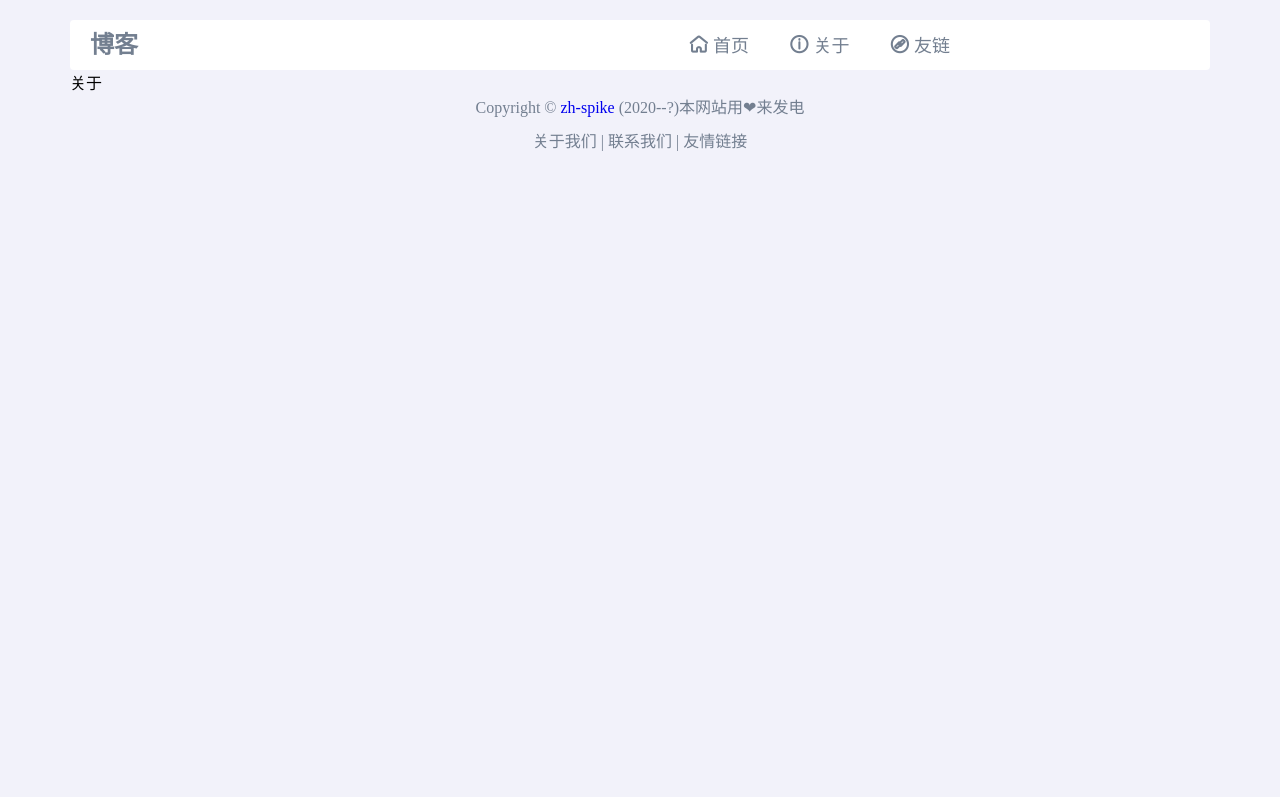
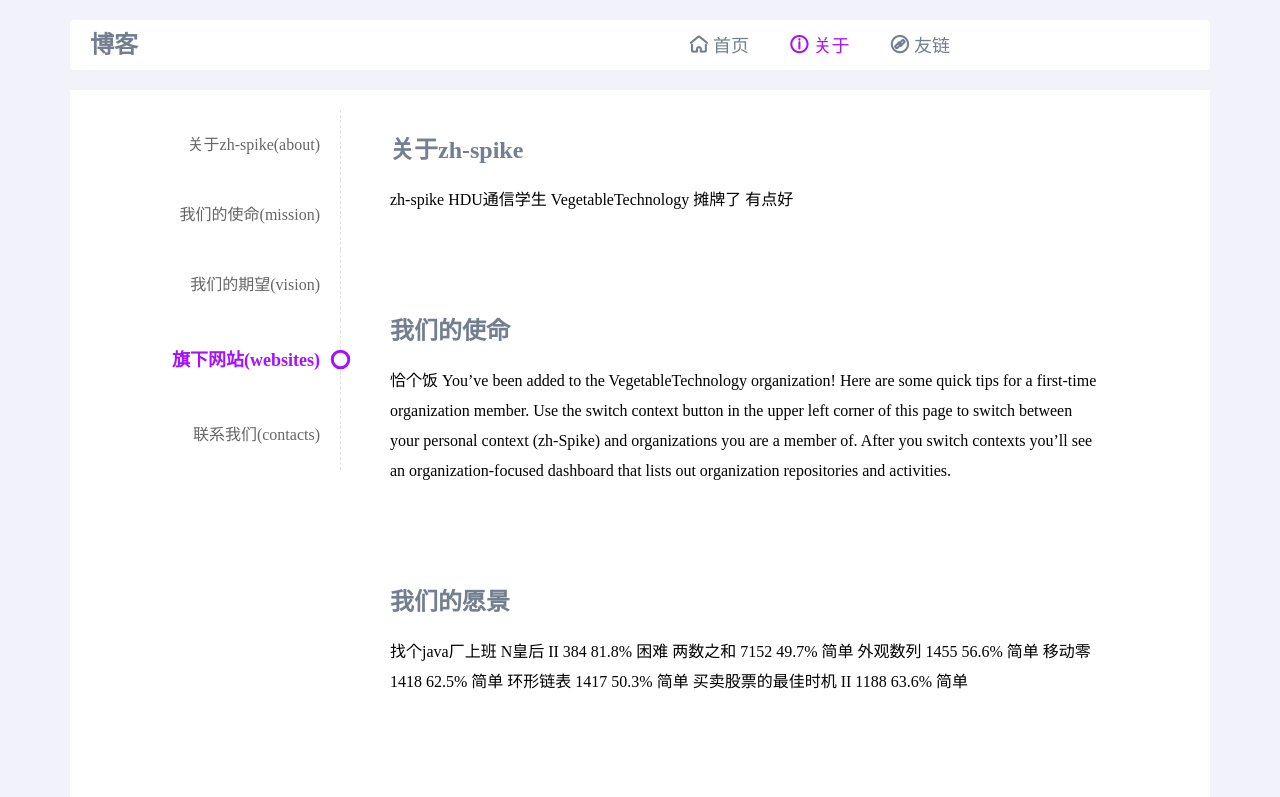
Before and after one commit to zh-Spike/BlogFrontEnd_Nuxt.js, a Nuxt app: page /about in a window 1280 px wide. Shown: the top 797 px of the page. Built offline with nearby package versions, Linux system fonts and the light colour scheme; no server answers.

Commit message:
update store tree && finish about

```diff
--- a/layouts/default.vue
+++ b/layouts/default.vue
@@ -44,13 +44,17 @@
       </div>
       <div class="navigation-box float-right ">
         <NuxtLink to="/">
-          <span><i class="sob_blog sobhome"></i> 首页</span>
+          <span :class="$store.state.currentActivityTab==='index'?'header-title-activity':''">
+            <i class="sob_blog sobhome"></i> 首页</span>
         </NuxtLink>
         <NuxtLink to="/about">
-          <span><i class="sob_blog sobabout_line"></i> 关于</span>
+          <span :class="$store.state.currentActivityTab==='about'?'header-title-activity':''">
+            <i class="sob_blog sobabout_line"></i> 关于</span>
         </NuxtLink>
         <NuxtLink to="/link">
-          <span><i class="sob_blog soblink"></i> 友链</span>
+          <span :class="$store.state.currentActivityTab==='link'?'header-title-activity':''">
+            <i class="sob_blog soblink">
+          </i> 友链</span>
         </NuxtLink>
       </div>
     </div>
@@ -134,6 +138,10 @@ export default {
 }
 </script>
 <style>
+.header-title-activity {
+  color: #A612FF !important;
+}
+
 h1 {
   color: #737F90;
   font-size: 24px;
--- a/pages/about/index.vue
+++ b/pages/about/index.vue
@@ -1,13 +1,303 @@
 <template>
-  <div class="index-page-box">
-   关于
+  <div class="about-box clear-fix" id="about-box">
+    <div class="about-left-part float-left" id="about-left-part">
+      <el-tabs tab-position="left" v-model="target" @tab-click="onLeftItemClick">
+        <el-tab-pane label="关于zh-spike(about)" name="about"></el-tab-pane>
+        <el-tab-pane label="我们的使命(mission)" name="mission"></el-tab-pane>
+        <el-tab-pane label="我们的期望(vision)" name="vision"></el-tab-pane>
+        <el-tab-pane label="旗下网站(websites)" name="websites"></el-tab-pane>
+        <el-tab-pane label="联系我们(contacts)" name="contacts"></el-tab-pane>
+      </el-tabs>
+    </div>
+    <div class="about-right-part float-left" id="about-right-part">
+      <div class="about-item">
+        <h1 id="about">
+          关于zh-spike
+        </h1>
+        <p>
+          zh-spike HDU通信学生
+          VegetableTechnology
+          摊牌了 有点好
+        </p>
+      </div>
+      <div class="about-item">
+        <h1 id="mission">
+          我们的使命
+        </h1>
+        <p>
+          恰个饭
+          You’ve been added to the VegetableTechnology organization!
+          Here are some quick tips for a first-time organization member.
+
+          Use the switch context button in the upper left corner of this page to switch between your personal context
+          (zh-Spike) and organizations you are a member of.
+          After you switch contexts you’ll see an organization-focused dashboard that lists out organization
+          repositories and activities.
+        </p>
+      </div>
+      <div class="about-item">
+        <h1 id="vision">
+          我们的愿景
+        </h1>
+        <p>
+          找个java厂上班
+
+          N皇后 II 384 81.8% 困难
+          两数之和 7152 49.7% 简单
+          外观数列 1455 56.6% 简单
+          移动零 1418 62.5% 简单
+          环形链表 1417 50.3% 简单
+          买卖股票的最佳时机 II 1188 63.6% 简单
+        </p>
+      </div>
+      <div class="about-item">
+        <h1 id="websites">
+          旗下网站
+        </h1>
+        <div class="websites">
+          <ul>
+            <li><a href="https://github.com/zh-Spike?tab=repositories/" target="_blank">zh-spike</a></li>
+            <li><a href="https://github.com/VegetableTechnology" target="_blank">蔬菜科技(VT)</a></li>
+            <li><a href="https://github.com/orgs/VegetableTechnology/teams/vt_touchfish/" target="_blank">VT摸鱼事业群</a>
+            </li>
+          </ul>
+          <div class="about-img">
+            <img src="https://img.nga.178.com/attachments/mon_201807/13/-421abQ5-dj5oZ17T3cS18g-m8.jpg">
+          </div>
+        </div>
+      </div>
+      <div class="about-item">
+        <h1 id="contacts">
+          联系我们
+        </h1>
+        <div class="about-img">
+          <img src="https://img.nga.178.com/attachments/mon_201807/20/h4Q5-aeqlXgZ4bT3cSqe-hy.png">
+        </div>
+        <p class="contact">
+          github
+          <br>
+          邮箱1 zh-bebop@outlook.com
+          <br>
+          邮箱2 zh.bebop@gmail.com
+        </p>
+      </div>
+    </div>
   </div>
 </template>
 
 <script>
-export default {}
+export default {
+  data() {
+    return {
+      target: 'about',
+      contentHeaders: [],
+      isClickLeftSwitch: false
+    }
+  },
+  methods: {
+    onLeftItemClick() {
+      this.isClickLeftSwitch = true;
+      this.$router.push({
+        path: '/about#' + this.target
+      });
+    },
+    onWindowScroll() {
+      let dy = document.documentElement.scrollTop;
+      let dx = document.documentElement.scrollLeft;
+      let leftBox = document.getElementById('about-left-part');
+      let parentBox = document.getElementById('about-box');
+      if (leftBox && parentBox) {
+        let parentBoxTop = parentBox.offsetTop;
+        // console.log(parentBoxTop);
+        if (dy > parentBoxTop) {
+          leftBox.style.top = '0px';
+        } else {
+          leftBox.style.top = (parentBoxTop - dy) + 'px';
+        }
+        // 处理横向滑动
+        if (dx > 0) {
+          leftBox.style.left = -dx + 'px';
+        } else {
+          leftBox.style.left = parentBox.offsetLeft + 'px';
+        }
+      }
+      if (!this.isClickLeftSwitch) {
+        // 处理标签滚动的范围
+        for (let i = 0; i < this.contentHeaders.length - 1; i++) {
+          let first = this.contentHeaders[i];
+          let second = this.contentHeaders[i + 1];
+          // 关于padding做了一些优化
+          if (dy >= first.offTop - 40 && dy < second.offTop - 40) {
+            this.target = first.id;
+            // console.log(this.target);
+            break;
+          }
+        }
+      } else {
+        this.isClickLeftSwitch = false;
+      }
+      // console.log("scroll...");
+    }
+  },
+  beforeDestroy() {
+    window.removeEventListener('scroll', this.onWindowScroll);
+  },
+  mounted() {
+    // 处理内容部分的H1标签距离 从后台获取数据
+    // 在mounted去完后 处理数据
+    let rightContent = document.getElementById('about-right-part');
+    let h1List = rightContent.querySelectorAll('h1');
+    h1List.forEach(item => {
+      this.contentHeaders.push({
+        offTop: item.offsetTop,
+        id: item.id
+      });
+    });
+
+    let that = this;
+    window.onresize = function () {
+      that.onWindowScroll();
+    }
+    window.addEventListener("scroll", this.onWindowScroll);
+    this.$store.commit("setCurrentActivityTab", "about");
+    this.onWindowScroll();
+  },
+}
 </script>
 
 <style>
+#about-left-part {
+  position: fixed;
+  top: 91px;
+}
+
+.about-left-part .el-tabs--left .el-tabs__header.is-left {
+  margin-right: 0;
+}
+
+.about-left-part .el-tabs__item {
+  border-right: 1px dashed #e0e0e0;
+  height: fit-content;
+  color: #666;
+  padding-top: 15px;
+  padding-bottom: 15px;
+  font-size: 16px;
+  transition: all .3s;
+}
+
+.about-left-part .el-tabs__nav {
+  padding-right: 30px;
+}
+
+.about-left-part .el-tabs__item.is-active {
+  color: #A612FF;
+  font-size: 18px;
+  padding-top: 20px;
+  padding-bottom: 20px;
+  font-weight: 600;
+  transition: all .3s;
+}
+
+.about-left-part .el-tabs__item.is-active::after {
+  content: " ";
+  display: inline-block;
+  position: absolute;
+  right: -20px;
+  width: 27px;
+  height: 27px;
+  border: 6px solid #A612FF;
+  -webkit-border-radius: 50%;
+  -moz-border-radius: 50%;
+  border-radius: 50%;
+  background-color: #fff;
+  -webkit-transform: scale(.5);
+  -moz-transform: scale(.5);
+  -ms-transform: scale(.5);
+  transform: scale(.5);
+}
+
+.about-left-part .el-tabs__nav-wrap::after {
+  display: none;
+}
+
+.about-left-part .el-tabs__active-bar {
+  width: 0 !important;
+}
+
+.about-left-part .el-tabs {
+  text-align: right;
+}
+
+.about-left-part .el-tabs--left .el-tabs__header.is-left {
+  float: none;
+}
+
+.about-box {
+  background: #fff;
+  margin-top: 20px;
+  margin-bottom: 20px;
+}
+
+.about-left-part {
+  /*
+  1140-300=840px
+  */
+  width: 300px;
+  padding-top: 20px;
+  min-height: 300px;
+}
+
+.about-right-part {
+  width: 710px;
+  padding: 40px 110px 20px 20px;
+  margin-left: 300px;
+  /*height: 1900px;*/
+}
+
+.about-item {
+  padding-top: 5px;
+  padding-bottom: 80px;
+  line-height: 30px;
+  font-size: 16px;
+}
+
+.about-right-part .about-img {
+  margin-bottom: 100px;
+}
+
+.about-right-part .about-img img {
+  width: 100%;
+}
+
+.websites a {
+  padding-right: 10px;
+  color: #7f828b;
+}
+
+.websites {
+  margin-left: 20px;
+}
+
+.about-item p {
+  display: block;
+  margin-block-start: 1em;
+  margin-block-end: 1em;
+  margin-inline-start: 0px;
+  margin-inline-end: 0px;
+}
+
+h1 {
+  color: #737f90;
+  font-size: 24px;
+  font-weight: 600;
+}
+
+.about-right-part h1 {
+  margin-bottom: 20px;
+}
+
+.about-item .contact {
+  color: #7f828b;
+}
 
 </style>
--- a/pages/forget/index.vue
+++ b/pages/forget/index.vue
@@ -56,6 +56,9 @@ import * as api from "@/api/api";
 import {hex_md5} from "@/utils/md5";
 
 export default {
+  mounted() {
+    this.$store.commit("setCurrentActivityTab", "index");
+  },
   data() {
     return {
       showType: 'verifyCode',
--- a/pages/index.vue
+++ b/pages/index.vue
@@ -207,6 +207,10 @@ export default {
     }
   },
   mounted() {
+    this.$store.commit("setCurrentActivityTab", "index");
+    // console.log(this.$store.state.currentActivityTab);
+    // this.$store.commit("setCurrentActivityTab", "about");
+    // console.log(this.$store.state.currentActivityTab);
     this.listAppointments();
     this.checkToken();
     window.addEventListener('scroll', this.onWindowScroll);
--- a/pages/link/index.vue
+++ b/pages/link/index.vue
@@ -17,6 +17,9 @@
 import * as api from '@/api/api';
 
 export default {
+  mounted() {
+    this.$store.commit("setCurrentActivityTab", "link");
+  },
   asyncData() {
     return api.getLinkList().then(result => {
       console.log(result.data);
--- a/pages/login/index.vue
+++ b/pages/login/index.vue
@@ -89,7 +89,7 @@ export default {
     }
   },
   mounted() {
-
+    this.$store.commit("setCurrentActivityTab", "index");
   },
   methods: {
     checkLoginState() {
--- a/pages/register/index.vue
+++ b/pages/register/index.vue
@@ -76,6 +76,9 @@ import {hex_md5} from "@/utils/md5";
  *
  */
 export default {
+  mounted() {
+    this.$store.commit("setCurrentActivityTab", "index");
+  },
   data() {
     return {
       isUserNameAvailable: '',
--- a/pages/search/index.vue
+++ b/pages/search/index.vue
@@ -170,6 +170,9 @@ export default {
     toSearchPage() {
       location.href = "/search?keyword=" + encodeURIComponent(this.keyword);
     },
+  },
+  mounted() {
+    this.$store.commit("setCurrentActivityTab", "index");
   }
 }
 
--- /dev/null
+++ b/store/index.js
@@ -0,0 +1,9 @@
+export const state = () => ({
+  currentActivityTab: 'index'
+});
+
+export const mutations = {
+  setCurrentActivityTab(state, currentActivityTab) {
+    state.currentActivityTab = currentActivityTab;
+  }
+}
```
